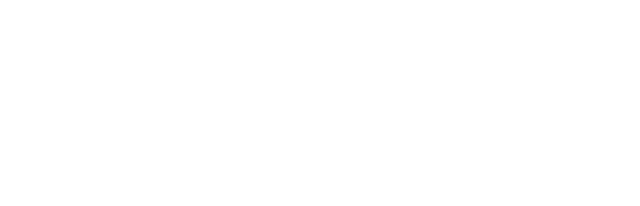
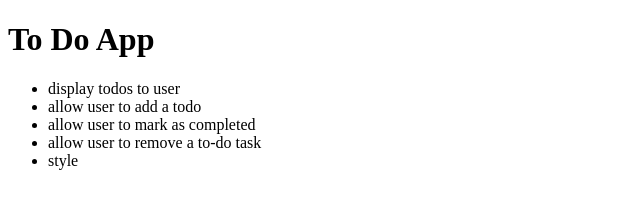
Before and after one commit to red1zzz/SDI-Proj-1-A-J, a website: page app/index.html in a window 1280 px wide. Shown: the whole page, without its empty margins (0-640 px from the left). Drawn offline with Linux system fonts and the light colour scheme.

Commit message:
add allow user to display todos

```diff
--- a/app/index.html
+++ b/app/index.html
@@ -8,6 +8,7 @@
     <script src ="index.js"> </script>
 </head>
 <body>
-
+    <h1>To Do App</h1>
+    <ul id="todo-list"> </ul>
 </body>
 </html>
--- a/app/index.js
+++ b/app/index.js
@@ -0,0 +1,15 @@
+document.addEventListener("DOMContentLoaded",() => {
+    var toDos = [
+    {done:false, text:"display todos to user"},
+    {done: false, text:"allow user to add a todo"},
+    {done: false, text:"allow user to mark as completed"},
+    {done: false, text: "allow user to remove a to-do task"},
+    {done: false, text: "style"}
+    ];
+    var toDoListElement = document.querySelector("#todo-list")
+    toDos.map((todo) =>{
+        var li = document.createElement("li")
+        li.innerHTML = todo.text
+        toDoListElement.appendChild(li)
+    })
+})
```
